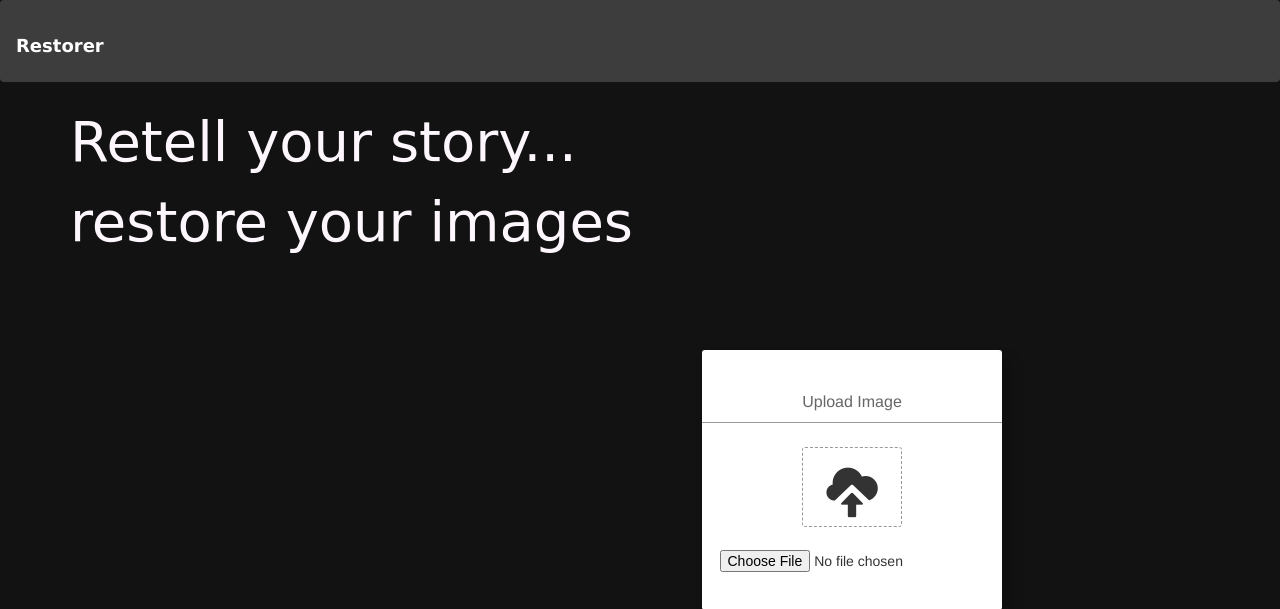
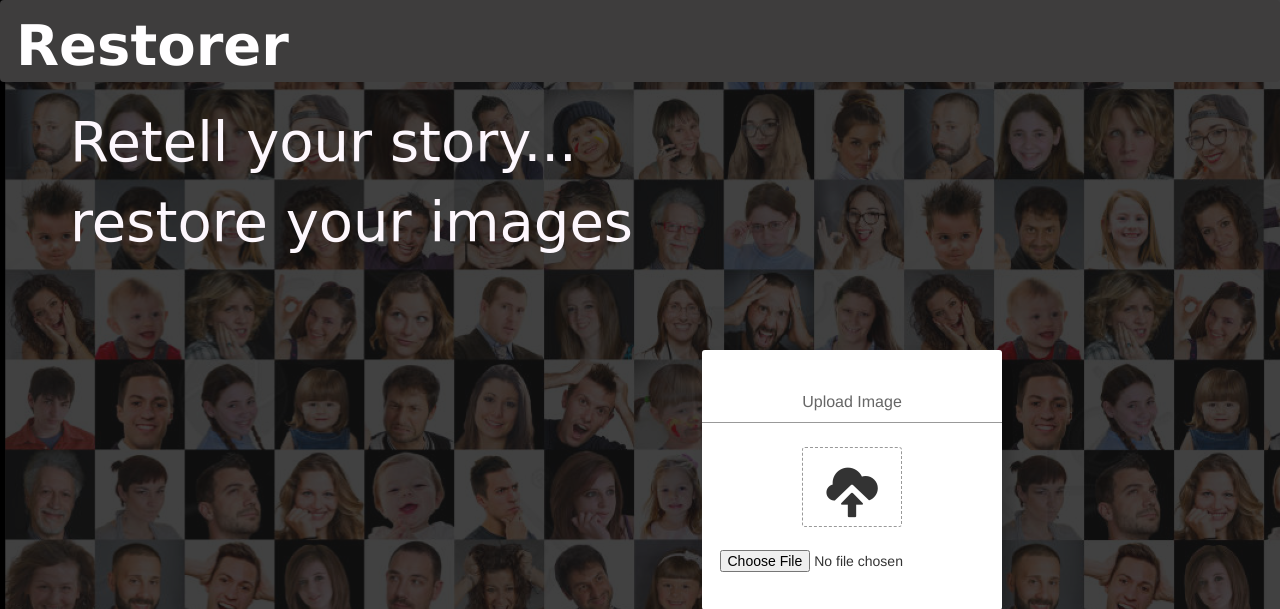
Before and after one commit to HarshitCd/Capstone_Project, a Flask app: page / in a window 1280 px wide. Shown: the top 609 px of the page. Run offline with Flask 2, Linux system fonts and the light colour scheme; some libraries are stand-ins or nearby versions; some web fonts are replaced.

Commit message:
Change in bg

```diff
--- a/webapp/static/main.css
+++ b/webapp/static/main.css
@@ -4,7 +4,10 @@ h1 {
 
 body {
 	background-color: #121212;
+	background: url(bg.png);
 }
+
+
 
 img {
     width: 40vh;
@@ -36,8 +39,6 @@ img {
 }
 
 .tagline {
-
-
 font-family: 'Caramel', cursive;
 font-style: normal;
 font-weight: 400;
@@ -48,6 +49,7 @@ font-weight: 400;
 .heading {
     color: #FFFEFF;
     font-weight: bold;
+	font-size: 400%;
     font-family: 'Lucida Sans', 'Lucida Sans Regular', 'Lucida Grande', 'Lucida Sans Unicode', Geneva, Verdana, sans-serif;
 }
 
--- a/webapp/templates/home.html
+++ b/webapp/templates/home.html
@@ -1,6 +1,6 @@
 {% extends "layout.html" %}
 {% block content %}
-    <div class="content-section">
+    <div class="content-section" align-items="centre">
         <div class="tagline">
             <p>Retell your story...<br/>restore your images</p>
         </div>
--- a/webapp/templates/layout.html
+++ b/webapp/templates/layout.html
@@ -26,6 +26,7 @@
             <span class="navbar-brand mb-0 h1 heading">Restorer</span>
         </div>
     </nav>
+
     <div class="container">
         <!-- Navbar -->
         {% block content %}
--- a/webapp/templates/restore.html
+++ b/webapp/templates/restore.html
@@ -7,20 +7,22 @@
             <div class="row">
                 <div class="col-md-2"></div>
                 <div class="card col-md-2">
-                    <img src="{{ orignal_image }}" class="card-img-top">
                     <div class="card-body">
                         <h3 class="card-title">Original Image</h3>
                     </div>
+                    <img src="{{ orignal_image }}" class="card-img-top">
+
                 </div>
                 <div class="col-md-1"></div>
                 <div class="col-md-1">
                     <span class="glyphicon glyphicon-arrow-right"></span>
                 </div>
                 <div class="card col-md-3">
-                    <img src="{{ restored_image }}" class="card-img-top">
                     <div class="card-body">
                         <h3 class="card-title">Restored Image</h3>
                     </div>
+                    <img src="{{ restored_image }}" class="card-img-top">
+
                 </div>
             </div>
         </div>
```
Also changed, not shown: webapp/static/bg.png (added), 1 other file.
